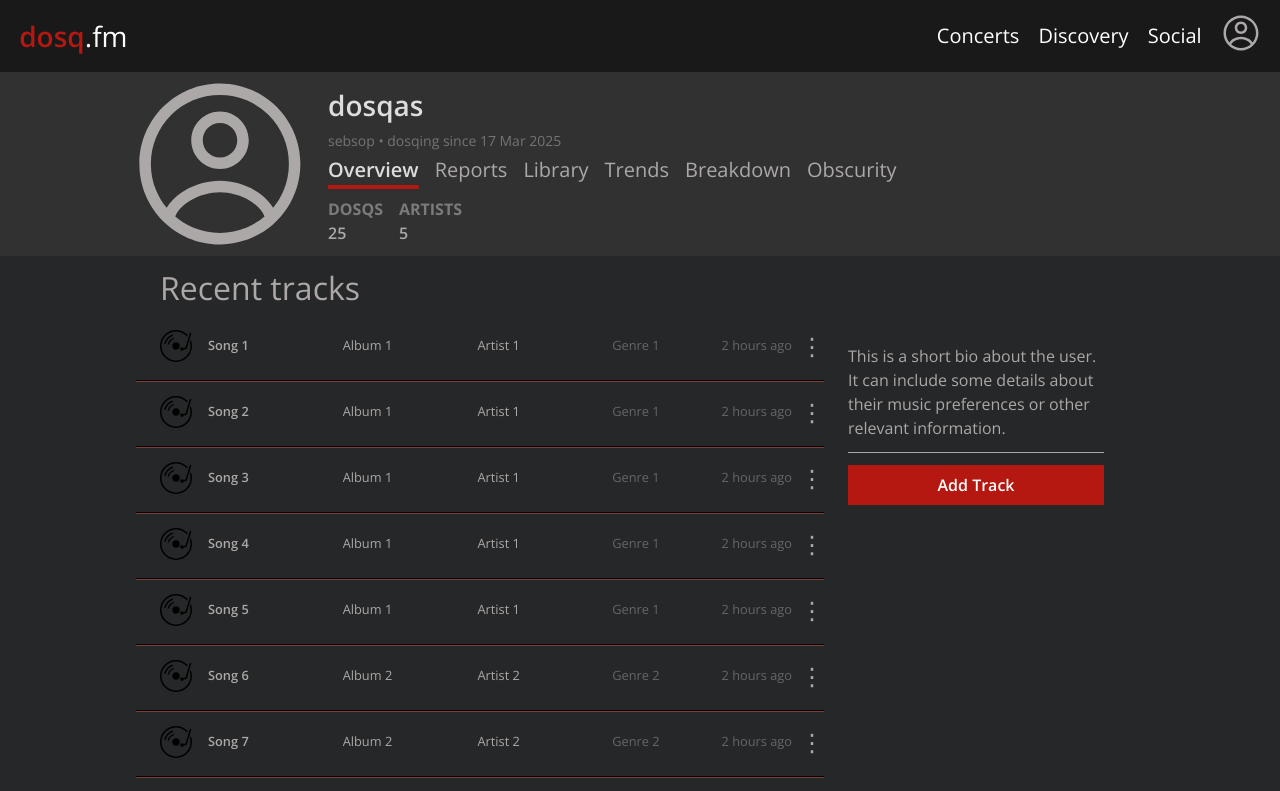
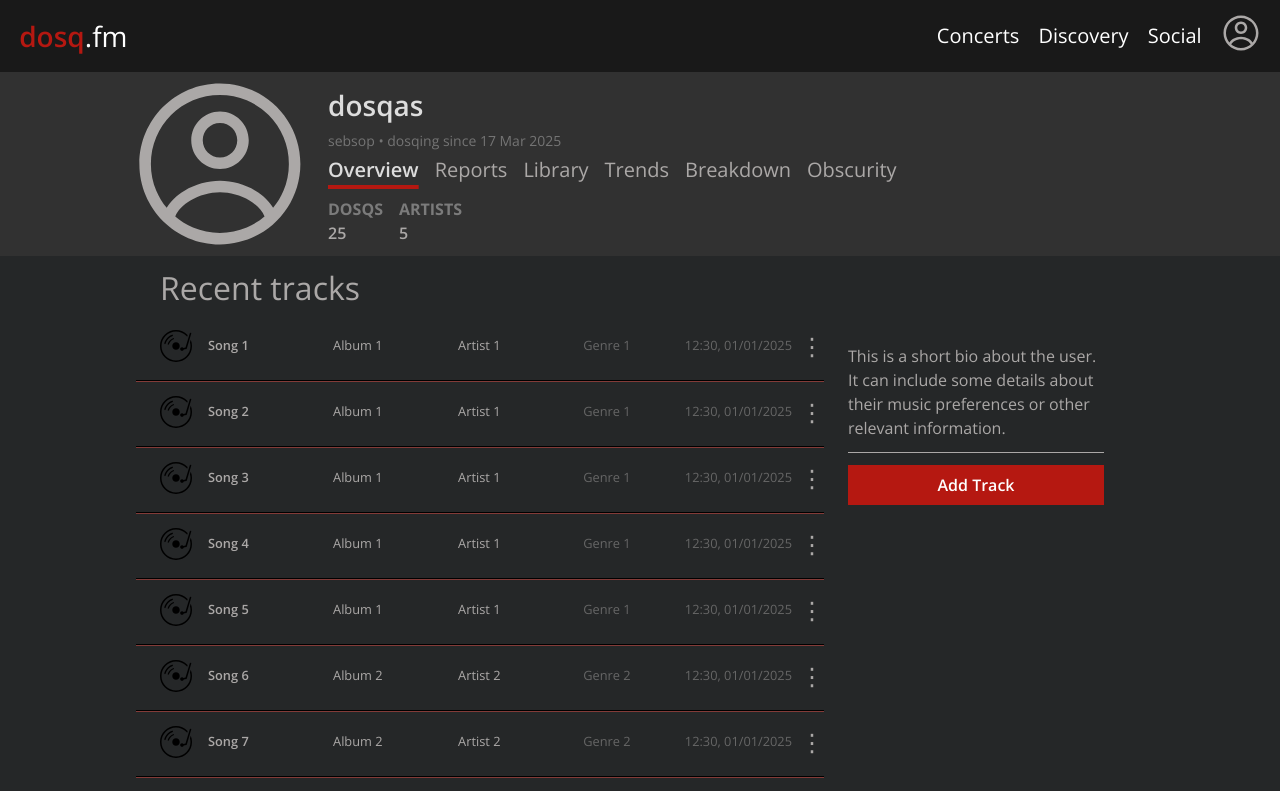
Before and after one commit to dosqas/dosq.fm-lite, a Next.js app: page /profile in a window 1280 px wide. Shown: the top 791 px of the page. Built offline with nearby package versions, Linux system fonts and the light colour scheme.

Commit message:
Added update/modify operation

```diff
--- a/src/components/ProfileContent.tsx
+++ b/src/components/ProfileContent.tsx
@@ -1,10 +1,10 @@
-"use client"
+"use client";
 
-import React, { useState } from 'react';
-import ProfileSongsCol from './ProfileSongsCol';
-import ProfileSidebar from './ProfileSidebar';
+import React, { useState } from "react";
+import ProfileSongsCol from "./ProfileSongsCol";
+import ProfileSidebar from "./ProfileSidebar";
 import "../styles/profile-content.css";
-import { formatDateListened } from "../utils/dateUtils";
+import { formatDateListened, parseDateListened } from "../utils/dateUtils";
 
 const ProfileContent: React.FC = () => {
   const [songs, setSongs] = useState([
@@ -15,7 +15,7 @@ const ProfileContent: React.FC = () => {
       artist: "Artist 1",
       album: "Album 1",
       genre: "Genre 1",
-      dateListened: "2 hours ago",
+      dateListened: "12:30, 01/01/2025",
     },
     {
       id: 2,
@@ -24,7 +24,7 @@ const ProfileContent: React.FC = () => {
       artist: 'Artist 1',
       album: 'Album 1',
       genre: 'Genre 1',
-      dateListened: '2 hours ago',
+      dateListened: "12:30, 01/01/2025",
     },
     {
       id: 3,
@@ -33,7 +33,7 @@ const ProfileContent: React.FC = () => {
       artist: 'Artist 1',
       album: 'Album 1',
       genre: 'Genre 1',
-      dateListened: '2 hours ago',
+      dateListened: "12:30, 01/01/2025",
     },
     {
       id: 4,
@@ -42,7 +42,7 @@ const ProfileContent: React.FC = () => {
       artist: 'Artist 1',
       album: 'Album 1',
       genre: 'Genre 1',
-      dateListened: '2 hours ago',
+      dateListened: "12:30, 01/01/2025",
     },
     {
       id: 5,
@@ -51,7 +51,7 @@ const ProfileContent: React.FC = () => {
       artist: 'Artist 1',
       album: 'Album 1',
       genre: 'Genre 1',
-      dateListened: '2 hours ago',
+      dateListened: "12:30, 01/01/2025",
     },
     {
       id: 6,
@@ -60,7 +60,7 @@ const ProfileContent: React.FC = () => {
       artist: 'Artist 2',
       album: 'Album 2',
       genre: 'Genre 2',
-      dateListened: '2 hours ago',
+      dateListened: "12:30, 01/01/2025",
     },
     {
       id: 7,
@@ -69,7 +69,7 @@ const ProfileContent: React.FC = () => {
       artist: 'Artist 2',
       album: 'Album 2',
       genre: 'Genre 2',
-      dateListened: '2 hours ago',
+      dateListened: "12:30, 01/01/2025",
     },
     {
       id: 8,
@@ -78,7 +78,7 @@ const ProfileContent: React.FC = () => {
       artist: 'Artist 2',
       album: 'Album 2',
       genre: 'Genre 2',
-      dateListened: '2 hours ago',
+      dateListened: "12:30, 01/01/2025",
     },
     {
       id: 9,
@@ -87,7 +87,7 @@ const ProfileContent: React.FC = () => {
       artist: 'Artist 2',
       album: 'Album 2',
       genre: 'Genre 2',
-      dateListened: '2 hours ago',
+      dateListened: "12:30, 01/01/2025",
     },
     {
       id: 10,
@@ -96,7 +96,7 @@ const ProfileContent: React.FC = () => {
       artist: 'Artist 2',
       album: 'Album 2',
       genre: 'Genre 2',
-      dateListened: '2 hours ago',
+      dateListened: "12:30, 01/01/2025",
     },
     {
       id: 11,
@@ -105,7 +105,7 @@ const ProfileContent: React.FC = () => {
       artist: 'Artist 3',
       album: 'Album 3',
       genre: 'Genre 3',
-      dateListened: '2 hours ago',
+      dateListened: "12:30, 01/01/2025",
     },
     {
       id: 12,
@@ -114,7 +114,7 @@ const ProfileContent: React.FC = () => {
       artist: 'Artist 3',
       album: 'Album 3',
       genre: 'Genre 3',
-      dateListened: '2 hours ago',
+      dateListened: "12:30, 01/01/2025",
     },
     {
       id: 13,
@@ -123,7 +123,7 @@ const ProfileContent: React.FC = () => {
       artist: 'Artist 3',
       album: 'Album 3',
       genre: 'Genre 3',
-      dateListened: '2 hours ago',
+      dateListened: "12:30, 01/01/2025",
     },
     {
       id: 14,
@@ -132,7 +132,7 @@ const ProfileContent: React.FC = () => {
       artist: 'Artist 3',
       album: 'Album 3',
       genre: 'Genre 3',
-      dateListened: '2 hours ago',
+      dateListened: "12:30, 01/01/2025",
     },
     {
       id: 15,
@@ -141,7 +141,7 @@ const ProfileContent: React.FC = () => {
       artist: 'Artist 3',
       album: 'Album 3',
       genre: 'Genre 3',
-      dateListened: '2 hours ago',
+      dateListened: "12:30, 01/01/2025",
     },
     {
       id: 16,
@@ -150,7 +150,7 @@ const ProfileContent: React.FC = () => {
       artist: 'Artist 4',
       album: 'Album 4',
       genre: 'Genre 4',
-      dateListened: '2 hours ago',
+      dateListened: "12:30, 01/01/2025",
     },
     {
       id: 17,
@@ -159,7 +159,7 @@ const ProfileContent: React.FC = () => {
       artist: 'Artist 4',
       album: 'Album 4',
       genre: 'Genre 4',
-      dateListened: '2 hours ago',
+      dateListened: "12:30, 01/01/2025",
     },
     {
       id: 18,
@@ -168,7 +168,7 @@ const ProfileContent: React.FC = () => {
       artist: 'Artist 4',
       album: 'Album 4',
       genre: 'Genre 4',
-      dateListened: '2 hours ago',
+      dateListened: "12:30, 01/01/2025",
     },
     {
       id: 19,
@@ -177,7 +177,7 @@ const ProfileContent: React.FC = () => {
       artist: 'Artist 4',
       album: 'Album 4',
       genre: 'Genre 4',
-      dateListened: '2 hours ago',
+      dateListened: "12:30, 01/01/2025",
     },
     {
       id: 20,
@@ -186,7 +186,7 @@ const ProfileContent: React.FC = () => {
       artist: 'Artist 4',
       album: 'Album 4',
       genre: 'Genre 4',
-      dateListened: '2 hours ago',
+      dateListened: "12:30, 01/01/2025",
     },
     {
       id: 21,
@@ -195,7 +195,7 @@ const ProfileContent: React.FC = () => {
       artist: 'Artist 5',
       album: 'Album 5',
       genre: 'Genre 5',
-      dateListened: '2 hours ago',
+      dateListened: "12:30, 01/01/2025",
     },
     {
       id: 22,
@@ -204,7 +204,7 @@ const ProfileContent: React.FC = () => {
       artist: 'Artist 5',
       album: 'Album 5',
       genre: 'Genre 5',
-      dateListened: '2 hours ago',
+      dateListened: "12:30, 01/01/2025",
     },
     {
       id: 23,
@@ -213,7 +213,7 @@ const ProfileContent: React.FC = () => {
       artist: 'Artist 5',
       album: 'Album 5',
       genre: 'Genre 5',
-      dateListened: '2 hours ago',
+      dateListened: "12:30, 01/01/2025",
     },
     {
       id: 24,
@@ -222,7 +222,7 @@ const ProfileContent: React.FC = () => {
       artist: 'Artist 5',
       album: 'Album 5',
       genre: 'Genre 5',
-      dateListened: '2 hours ago',
+      dateListened: "12:30, 01/01/2025",
     },
     {
       id: 25,
@@ -231,9 +231,22 @@ const ProfileContent: React.FC = () => {
       artist: 'Artist 5',
       album: 'Album 5',
       genre: 'Genre 5',
-      dateListened: '2 hours ago',
+      dateListened: "12:30, 01/01/2025",
     },
   ]);
+
+  const [songToEdit, setSongToEdit] = useState<{
+    id: number;
+    title: string;
+    artist: string;
+    album: string;
+    genre: string;
+    hour: string;
+    minute: string;
+    day: string;
+    month: string;
+    year: string;
+  } | null>(null);
 
   const addSong = (newSong: {
     title: string;
@@ -267,19 +280,51 @@ const ProfileContent: React.FC = () => {
     setSongs([...songs, newSongEntry]);
   };
 
-  const updateSong = (id: number) => {
-    const updatedTitle = prompt("Enter the new title:");
-    if (updatedTitle) {
-      setSongs((prevSongs) =>
-        prevSongs.map((song) =>
-          song.id === id ? { ...song, title: updatedTitle } : song
-        )
-      );
-    }
+  const updateSong = (updatedSong: {
+    id: number;
+    title: string;
+    artist: string;
+    album: string;
+    genre: string;
+    hour: string;
+    minute: string;
+    day: string;
+    month: string;
+    year: string;
+  }) => {
+    const formattedDate = `${updatedSong.hour}:${updatedSong.minute}, ${updatedSong.day}/${updatedSong.month}/${updatedSong.year}`;
+
+    setSongs((prevSongs) =>
+      prevSongs.map((song) =>
+        song.id === updatedSong.id
+          ? { ...song, ...updatedSong, dateListened: formattedDate }
+          : song
+      )
+    );
+    setSongToEdit(null);
   };
 
   const deleteSong = (id: number) => {
-      setSongs((prevSongs) => prevSongs.filter((song) => song.id !== id));
+    setSongs((prevSongs) => prevSongs.filter((song) => song.id !== id));
+  };
+
+  const handleEditSong = (id: number) => {
+    const song = songs.find((song) => song.id === id);
+    if (song) {
+      const { hour, minute, day, month, year } = parseDateListened(song.dateListened);
+      setSongToEdit({
+        id: song.id,
+        title: song.title,
+        artist: song.artist,
+        album: song.album,
+        genre: song.genre,
+        hour,
+        minute,
+        day,
+        month,
+        year,
+      });
+    }
   };
 
   return (
@@ -288,10 +333,15 @@ const ProfileContent: React.FC = () => {
       <div className="profile-content-grid">
         <ProfileSongsCol
           songs={songs}
-          onUpdateSong={updateSong}
+          onUpdateSong={handleEditSong}
           onDeleteSong={deleteSong}
         />
-        <ProfileSidebar addSong={addSong}/>
+        <ProfileSidebar
+          addSong={addSong}
+          updateSong={updateSong}
+          songToEdit={songToEdit}
+          clearEdit={() => setSongToEdit(null)}
+        />
       </div>
     </main>
   );
--- a/src/components/ProfileSongsCol.tsx
+++ b/src/components/ProfileSongsCol.tsx
@@ -1,4 +1,4 @@
-import React, { useState } from "react";
+import React from "react";
 import SongCard from "./SongCard";
 import "../styles/profile-songs-col.css";
 
@@ -21,12 +21,6 @@ const ProfileSongsCol: React.FC<ProfileSongsColProps> = ({
   onUpdateSong,
   onDeleteSong,
 }) => {
-  const [openMenuId, setOpenMenuId] = useState<number | null>(null);
-
-  const handleToggleMenu = (id: number) => {
-    setOpenMenuId((prev) => (prev === id ? null : id));
-  };
-
   return (
     <div className="profile-songs-col">
       {songs.map((song) => (
@@ -38,8 +32,6 @@ const ProfileSongsCol: React.FC<ProfileSongsColProps> = ({
           album={song.album}
           genre={song.genre}
           dateListened={song.dateListened}
-          isMenuOpen={openMenuId === song.id}
-          onToggleMenu={() => handleToggleMenu(song.id)}
           onUpdate={() => onUpdateSong(song.id)}
           onDelete={() => onDeleteSong(song.id)}
         />
--- a/src/components/SongCard.tsx
+++ b/src/components/SongCard.tsx
@@ -9,8 +9,6 @@ interface SongCardProps {
   album: string;
   genre: string;
   dateListened: string;
-  isMenuOpen: boolean;
-  onToggleMenu: () => void;
   onUpdate: () => void;
   onDelete: () => void;
 }
@@ -22,11 +20,15 @@ const SongCard: React.FC<SongCardProps> = ({
   album,
   genre,
   dateListened,
-  isMenuOpen,
-  onToggleMenu,
   onUpdate,
   onDelete,
 }) => {
+  const [isMenuOpen, setIsMenuOpen] = React.useState(false);
+
+  const toggleMenu = () => {
+    setIsMenuOpen((prev) => !prev);
+  };
+
   return (
     <div className="song-card">
       <div className="song-card-content">
@@ -45,7 +47,7 @@ const SongCard: React.FC<SongCardProps> = ({
           <span className="song-card-dateListened">{dateListened}</span>
           <button
             className="song-card-kebab-menu"
-            onClick={onToggleMenu}
+            onClick={toggleMenu}
             aria-label="Options"
           >
             &#x22EE;
@@ -58,16 +60,16 @@ const SongCard: React.FC<SongCardProps> = ({
             className="song-card-menu-button"
             onClick={() => {
               onUpdate();
-              onToggleMenu();
+              setIsMenuOpen(false);
             }}
           >
-            Update
+            Modify
           </button>
           <button
             className="song-card-menu-button"
             onClick={() => {
               onDelete();
-              onToggleMenu();
+              setIsMenuOpen(false);
             }}
           >
             Delete
```
Also changed, not shown: src/components/ProfileSidebar.tsx (+70 -8 lines), src/utils/dateUtils.ts (+18 -27 lines).
